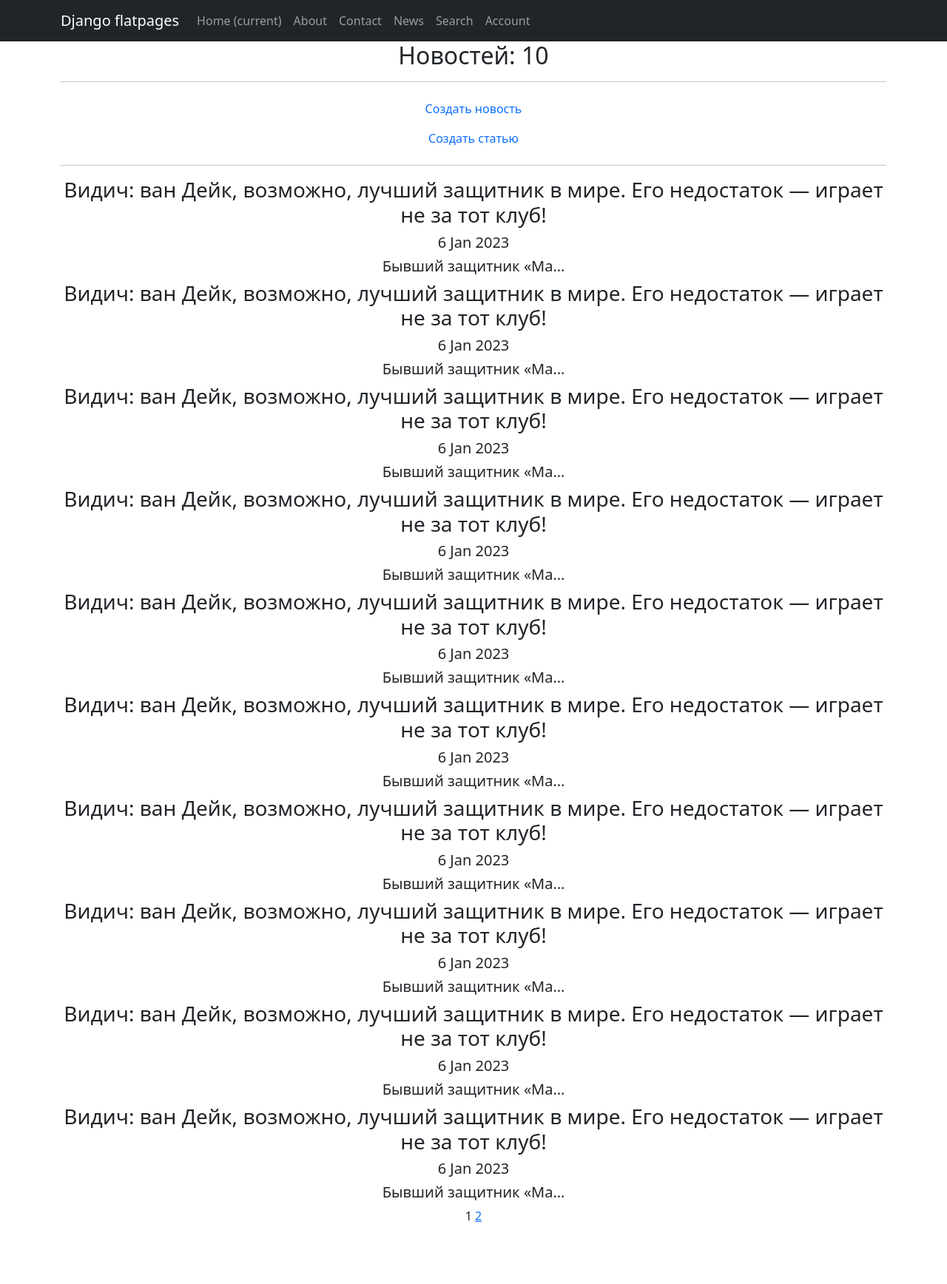
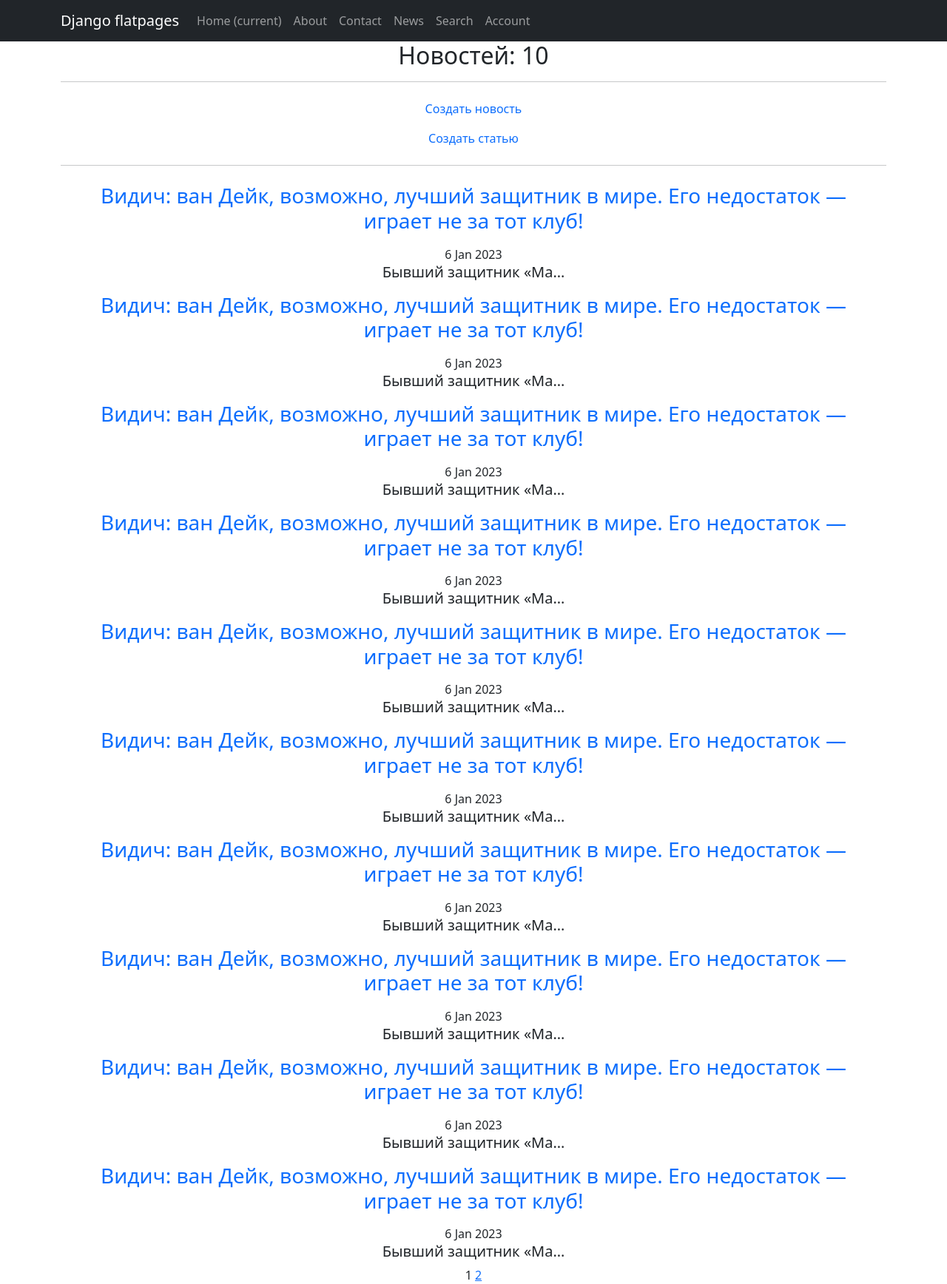
Before and after one commit to the-ugolkov/News_Portal, a Django app: page /news/ in a window 1280 px wide. Shown: the whole page at 74% size. Before the commit the page ends 1652 px from the top, so only its background shows below. Run offline with Django 4.2, Linux system fonts and the light colour scheme; data comes from the database, SQL or seed files in the repository; both versions use the stored data as it was after the commit; some libraries are stand-ins or nearby versions.

Commit message:
Сделал кликабельные заголовки для удобства перемещения по сайту

```diff
--- a/NewsPortal/templates/new.html
+++ b/NewsPortal/templates/new.html
@@ -11,4 +11,6 @@ News
 <h5>{{ new.time_in|date:'j M Y' }}</h5>
 <hr>
 <h5>{{ new.text|censor }}</h5>
+<hr>
+<a class="nav-link" href="/news/{{new.id}}/edit">Изменить</a>
 {% endblock content %}
--- a/NewsPortal/templates/news.html
+++ b/NewsPortal/templates/news.html
@@ -14,8 +14,8 @@ News
     <hr>
     {% if news %}
         {% for new in news %}
-            <h3>{{ new.title|censor }}</h3>
-            <h5>{{ new.time_in|date:'j M Y' }}</h5>
+            <a class="nav-link" href="/news/{{new.id}}"><h3>{{ new.title|censor }}</h3></a>
+            <time>{{ new.time_in|date:'j M Y' }}</time>
             <h5>{{ new.text|censor|truncatechars:20 }}</h5>
         {% endfor %}
     {% else %}
--- a/NewsPortal/templates/news_search.html
+++ b/NewsPortal/templates/news_search.html
@@ -17,8 +17,8 @@ News
     <hr>
     {% if news %}
         {% for new in news %}
-            <h3>{{ new.title|censor }}</h3>
-            <h5>{{ new.time_in|date:'j M Y' }}</h5>
+            <a class="nav-link" href="/news/{{new.id}}"><h3>{{ new.title|censor }}</h3></a>
+            <time>{{ new.time_in|date:'j M Y' }}</time>
             <h5>{{ new.text|censor|truncatechars:20 }}</h5>
         {% endfor %}
     {% else %}
```
Also changed, not shown: NewsPortal/db.sqlite3.
